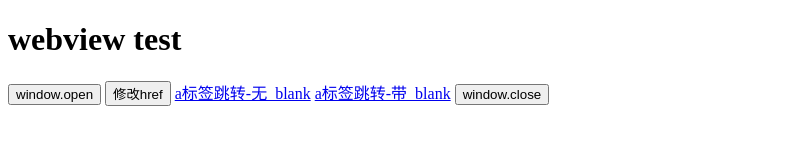
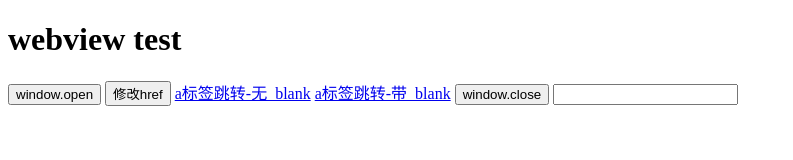
Before and after one commit to huangqiaobo/huangqiaobo.github.io, a plain HTML site: page webview_test.html in a window 1280 px wide. Shown: the whole page, without its empty margins (0-793 px from the left). Drawn offline with Linux system fonts and the light colour scheme.

Commit message:
add input

```diff
--- a/webview_test.html
+++ b/webview_test.html
@@ -25,5 +25,6 @@
 <a href="./">a标签跳转-无_blank</a>
 <a href="./webview_test.html" target="_blank">a标签跳转-带_blank</a>
 <button type="button" onclick="closePage()">window.close</button>
+<input id="password-text-field" type="password" autocomplete="current-password"/>
 </body>
 </html>
```
